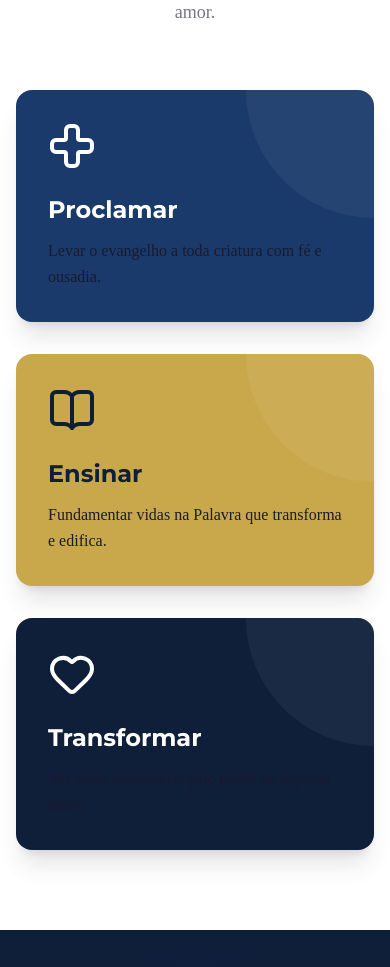
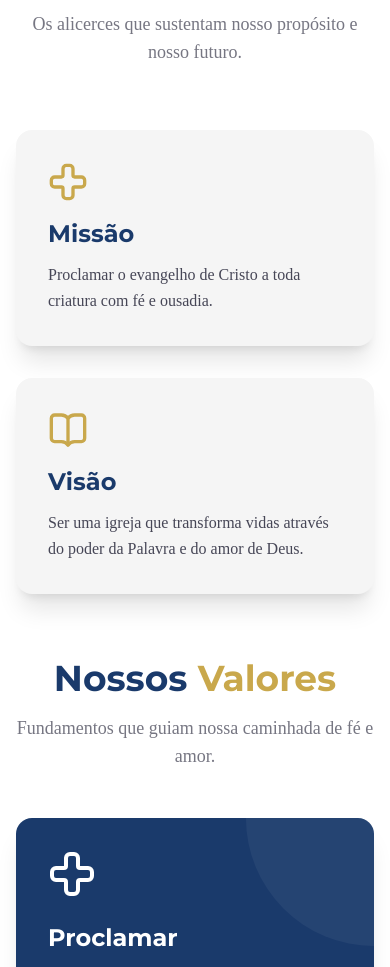
Before and after one commit to MIGUELEDL/software_ivc, a Next.js app: page / in a window 390 px wide. Shown: the part 4060-5027 px from the top of the page. Built offline with nearby package versions, Linux system fonts and the light colour scheme.

Commit message:
feat(portal): render mission and vision on values

```diff
--- a/src/components/Values.tsx
+++ b/src/components/Values.tsx
@@ -40,8 +40,57 @@ export default function Values() {
           className="text-center mb-16"
         >
           <h2 className="font-sans text-4xl sm:text-5xl font-bold text-primary mb-4">
+            Nossa <span className="text-accent">Missão</span> e{" "}
+            <span className="text-accent">Visão</span>
+          </h2>
+          <p className="font-serif text-lg text-text-dark/60 max-w-2xl mx-auto">
+            Os alicerces que sustentam nosso propósito e nosso futuro.
+          </p>
+        </motion.div>
+
+        <div className="grid md:grid-cols-2 gap-8 mb-16">
+          <motion.div
+            initial={{ opacity: 0, y: 40 }}
+            whileInView={{ opacity: 1, y: 0 }}
+            viewport={{ once: true, margin: "-50px" }}
+            transition={{ duration: 0.6 }}
+            className="rounded-2xl bg-bg-gray p-8 shadow-xl hover:shadow-2xl transition-all duration-500 hover:-translate-y-2"
+          >
+            <Cross className="w-10 h-10 mb-4 text-accent" />
+            <h3 className="font-sans text-2xl font-bold text-primary mb-3">
+              Missão
+            </h3>
+            <p className="font-serif text-base leading-relaxed text-text-dark/80">
+              {CHURCH.mission}
+            </p>
+          </motion.div>
+          <motion.div
+            initial={{ opacity: 0, y: 40 }}
+            whileInView={{ opacity: 1, y: 0 }}
+            viewport={{ once: true, margin: "-50px" }}
+            transition={{ duration: 0.6, delay: 0.15 }}
+            className="rounded-2xl bg-bg-gray p-8 shadow-xl hover:shadow-2xl transition-all duration-500 hover:-translate-y-2"
+          >
+            <BookOpen className="w-10 h-10 mb-4 text-accent" />
+            <h3 className="font-sans text-2xl font-bold text-primary mb-3">
+              Visão
+            </h3>
+            <p className="font-serif text-base leading-relaxed text-text-dark/80">
+              {CHURCH.vision}
+            </p>
+          </motion.div>
+        </div>
+
+        <motion.div
+          initial={{ opacity: 0, y: 40 }}
+          whileInView={{ opacity: 1, y: 0 }}
+          viewport={{ once: true }}
+          transition={{ duration: 0.6 }}
+          className="text-center mb-12"
+        >
+          <h3 className="font-sans text-4xl sm:text-5xl font-bold text-primary mb-4">
             Nossos <span className="text-accent">Valores</span>
-          </h2>
+          </h3>
           <p className="font-serif text-lg text-text-dark/60 max-w-2xl mx-auto">
             Fundamentos que guiam nossa caminhada de fé e amor.
           </p>
```
